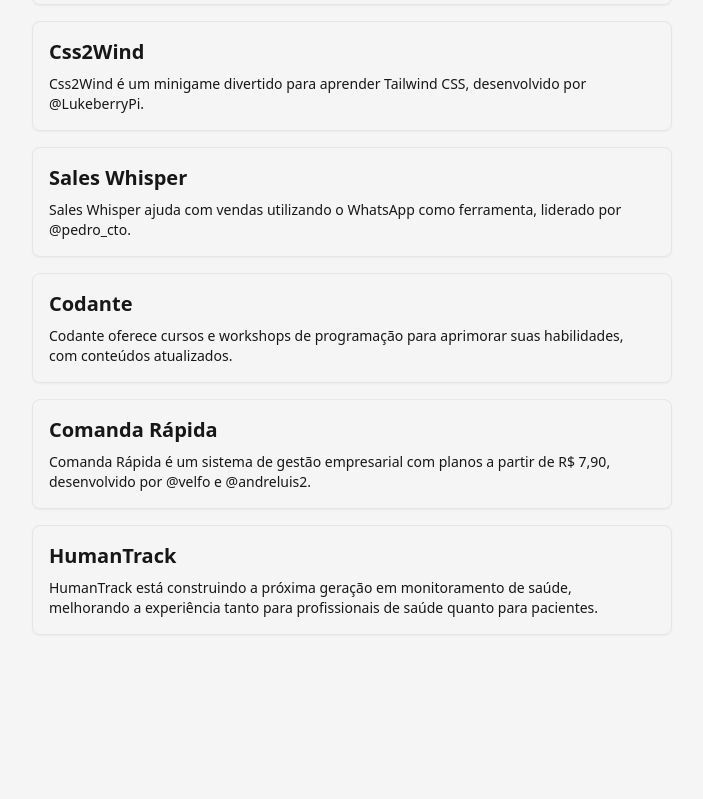
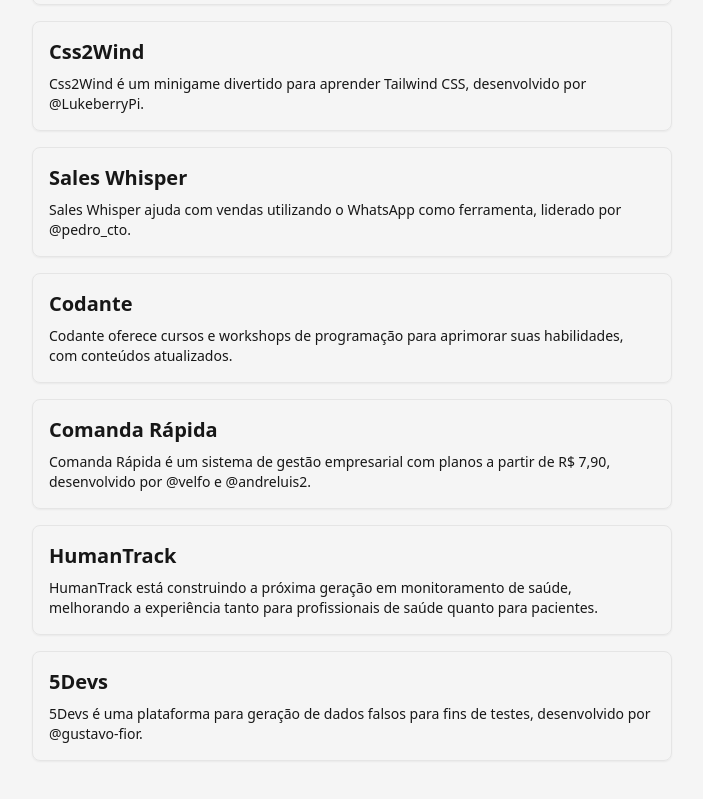
Before and after one commit to Indie-Hackers-Brasil/website, a Next.js app: page /projetos in a window 1280 px wide. Shown: the part 951-1750 px from the top of the page, without its empty margins (288-991 px from the left). Before the commit the page ends 1698 px from the top, so only its background shows below. Built offline with nearby package versions, Linux system fonts and the light colour scheme.

Commit message:
add 5devs to projects

```diff
--- a/src/data/projects.ts
+++ b/src/data/projects.ts
@@ -64,6 +64,12 @@
     site: 'https://humantrack.io/',
     descricao:
       'HumanTrack está construindo a próxima geração em monitoramento de saúde, melhorando a experiência tanto para profissionais de saúde quanto para pacientes.'
+  },
+  {
+    titulo: '5Devs',
+    site: 'https://5devs.com.br/',
+    descricao:
+      '5Devs é uma plataforma para geração de dados falsos para fins de testes, desenvolvido por @gustavo-fior.'
   }
 ];
 
```
Also changed, not shown: 1 other file (tests, documents, lock files or other folders).
